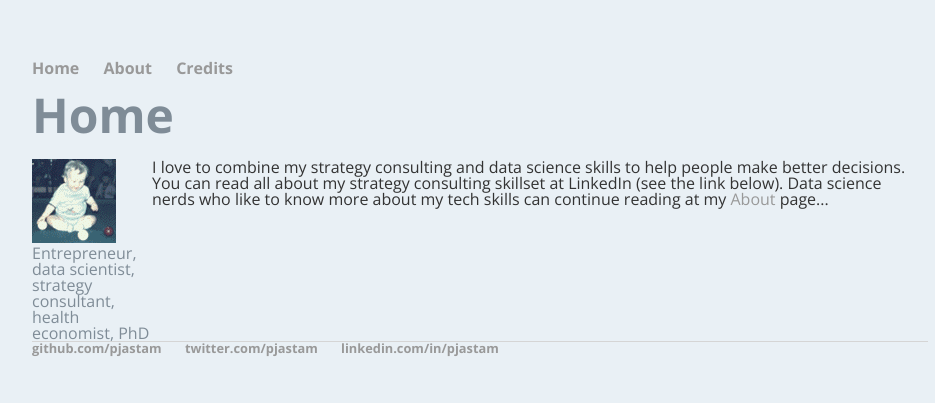
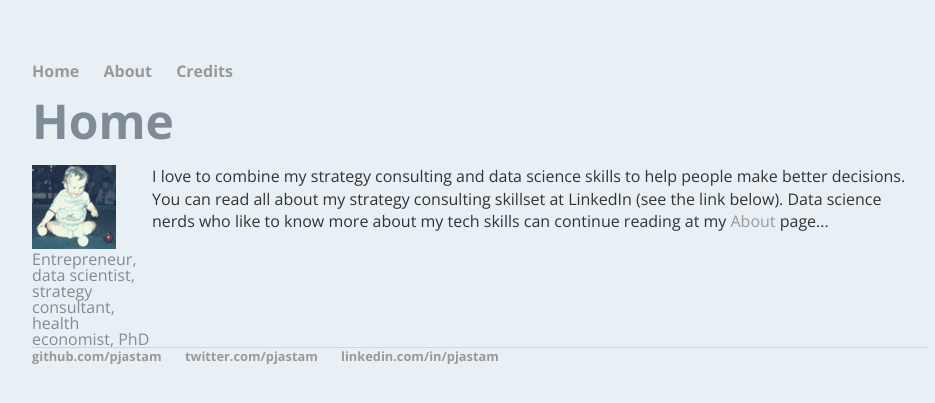
Before and after one commit to pjastam/pjastam.github.io, a Jekyll site: the page built from index.html, in a window 1280 px wide. Shown: the top 403 px of the page, without its empty margins (160-1095 px from the left). Built offline with Jekyll 4.4.1, drawn with Linux system fonts in a browser that asks for light colours; some web fonts are replaced.

Commit message:
Layout update

```diff
--- a/css/main.css
+++ b/css/main.css
@@ -3,7 +3,7 @@ body { margin: 60px auto; width: 70%; }
 a { text-decoration: none; color: #999; }
 a:hover { text-decoration: underline; }
 
-p, ul { color: #333; }
+p, ul { line-height: 1.4em; color: #333; }
 
 h1 { font-size: 3em;  padding: 15px 0px 20px 0}
 h2 { font-size: 2.7em; }
```
